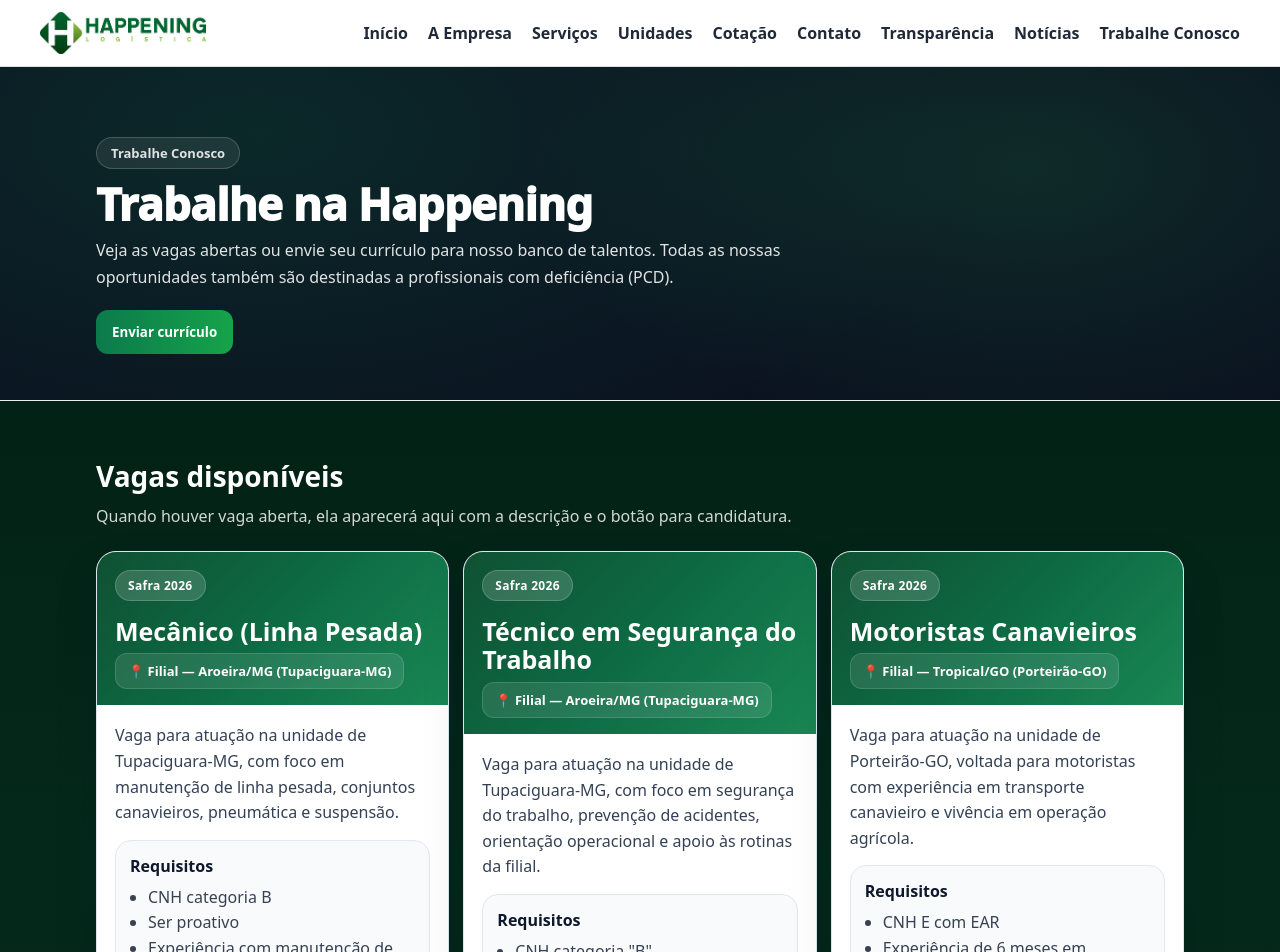
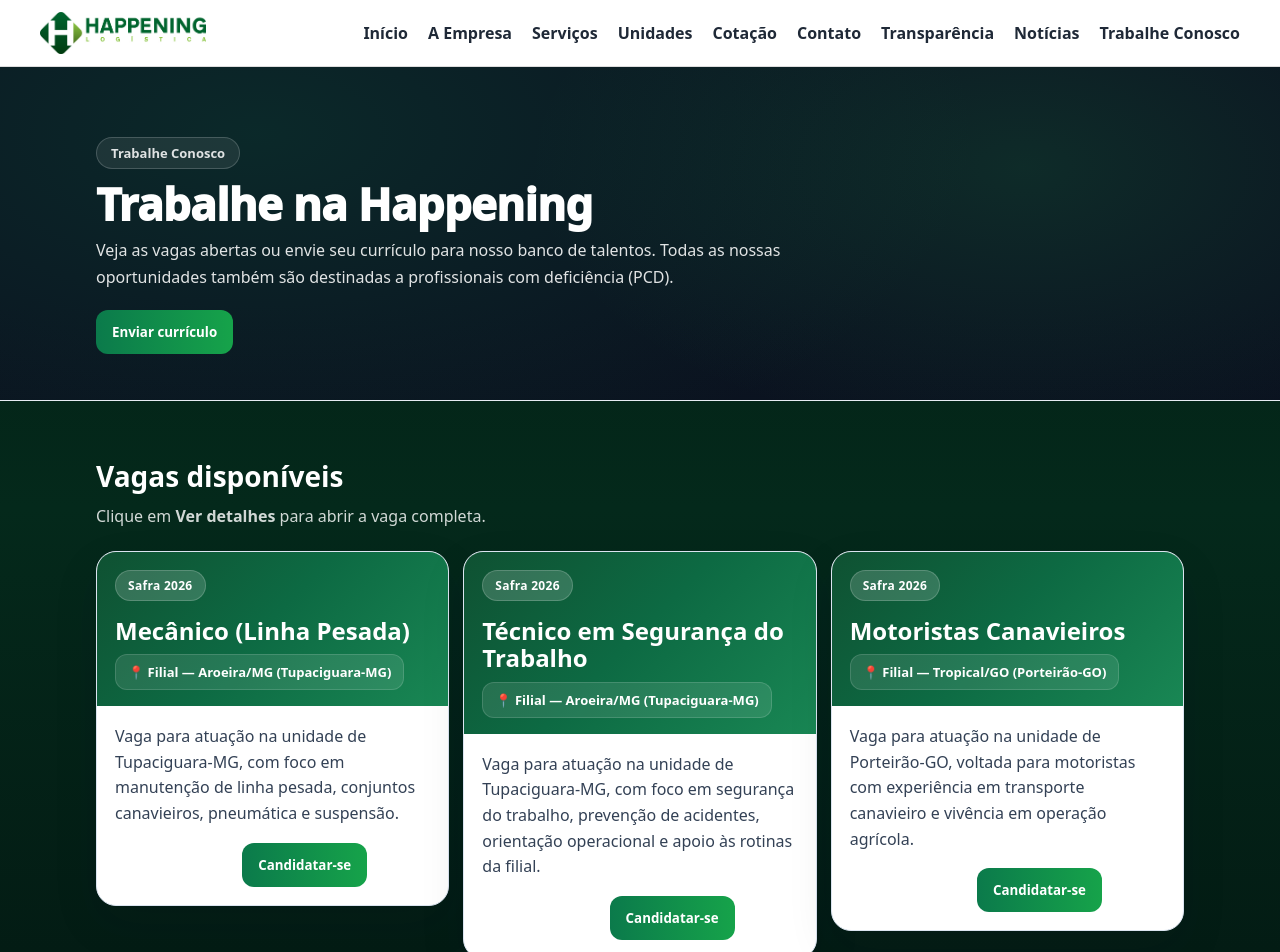
Before and after one commit to happeningti/site-happening, a Next.js app: page /trabalhe-conosco in a window 1280 px wide. Shown: the top 952 px of the page. Built offline with nearby package versions, Linux system fonts and the light colour scheme.

Commit message:
8 vagas de trabalho

```diff
--- a/app/trabalhe-conosco/page.tsx
+++ b/app/trabalhe-conosco/page.tsx
@@ -120,6 +120,68 @@ const VAGAS: Vaga[] = [
     pcd: false,
     ativa: true,
   },
+
+  // ===== VAGAS RESERVA / FUTURAS =====
+  {
+    id: "vaga-04",
+    titulo: "Nova vaga 04",
+    local: "Matriz — Sertãozinho/SP",
+    descricao: "Descrição da vaga 04.",
+    requisitos: ["Requisito 1", "Requisito 2"],
+    responsabilidades: ["Responsabilidade 1", "Responsabilidade 2"],
+    beneficios: ["Benefício 1", "Benefício 2"],
+    safra: "Safra 2026",
+    pcd: false,
+    ativa: false,
+  },
+  {
+    id: "vaga-05",
+    titulo: "Nova vaga 05",
+    local: "Filial — São Paulo/SP",
+    descricao: "Descrição da vaga 05.",
+    requisitos: ["Requisito 1", "Requisito 2"],
+    responsabilidades: ["Responsabilidade 1", "Responsabilidade 2"],
+    beneficios: ["Benefício 1", "Benefício 2"],
+    safra: "Safra 2026",
+    pcd: false,
+    ativa: false,
+  },
+  {
+    id: "vaga-06",
+    titulo: "Nova vaga 06",
+    local: "Filial — Santa Juliana/MG",
+    descricao: "Descrição da vaga 06.",
+    requisitos: ["Requisito 1", "Requisito 2"],
+    responsabilidades: ["Responsabilidade 1", "Responsabilidade 2"],
+    beneficios: ["Benefício 1", "Benefício 2"],
+    safra: "Safra 2026",
+    pcd: false,
+    ativa: false,
+  },
+  {
+    id: "vaga-07",
+    titulo: "Nova vaga 07",
+    local: "Filial — Aroeira/MG",
+    descricao: "Descrição da vaga 07.",
+    requisitos: ["Requisito 1", "Requisito 2"],
+    responsabilidades: ["Responsabilidade 1", "Responsabilidade 2"],
+    beneficios: ["Benefício 1", "Benefício 2"],
+    safra: "Safra 2026",
+    pcd: false,
+    ativa: false,
+  },
+  {
+    id: "vaga-08",
+    titulo: "Nova vaga 08",
+    local: "Filial — Tropical/GO",
+    descricao: "Descrição da vaga 08.",
+    requisitos: ["Requisito 1", "Requisito 2"],
+    responsabilidades: ["Responsabilidade 1", "Responsabilidade 2"],
+    beneficios: ["Benefício 1", "Benefício 2"],
+    safra: "Safra 2026",
+    pcd: false,
+    ativa: false,
+  },
 ];
 
 type PcdTipo =
@@ -163,6 +225,7 @@ const initialForm = (
 export default function TrabalheConoscoPage() {
   const [open, setOpen] = useState(false);
   const [vagaSelecionada, setVagaSelecionada] = useState<Vaga | null>(null);
+  const [vagaExpandida, setVagaExpandida] = useState<string | null>(null);
 
   const [form, setForm] = useState<FormState>(initialForm());
   const [status, setStatus] = useState<
@@ -202,6 +265,10 @@ export default function TrabalheConoscoPage() {
     setOpen(false);
     setVagaSelecionada(null);
     setStatus({ type: "idle" });
+  }
+
+  function toggleDetalhes(id: string) {
+    setVagaExpandida((prev) => (prev === id ? null : id));
   }
 
   async function onSubmit(e: React.FormEvent<HTMLFormElement>) {
@@ -314,8 +381,7 @@ export default function TrabalheConoscoPage() {
             className="sectionDesc"
             style={{ color: "rgba(255,255,255,0.82)" }}
           >
-            Quando houver vaga aberta, ela aparecerá aqui com a descrição e o
-            botão para candidatura.
+            Clique em <strong>Ver detalhes</strong> para abrir a vaga completa.
           </p>
 
           {!hasVagas ? (
@@ -327,8 +393,11 @@ export default function TrabalheConoscoPage() {
               </p>
             </div>
           ) : (
-            <div className="grid3" style={{ alignItems: "stretch" }}>
-              {vagasAtivas.map((v) => (
+            <div className="grid3" style={{ alignItems: "start" }}>
+              {vagasAtivas.map((v) => {
+                const expandida = vagaExpandida === v.id;
+
+                return (
                   <div
                     key={v.id}
                     className="card"
@@ -340,7 +409,7 @@ export default function TrabalheConoscoPage() {
                       boxShadow: "0 18px 45px rgba(15, 23, 42, 0.10)",
                       display: "flex",
                       flexDirection: "column",
-                    height: "100%",
+                      transition: "all .2s ease",
                     }}
                   >
                     <div
@@ -379,29 +448,12 @@ export default function TrabalheConoscoPage() {
                         ) : (
                           <div />
                         )}
-
-                      {v.pcd ? (
-                        <div
-                          style={{
-                            display: "inline-flex",
-                            alignItems: "center",
-                            padding: "6px 12px",
-                            borderRadius: 999,
-                            background: "#ecfdf5",
-                            color: "#0f766e",
-                            fontSize: 12,
-                            fontWeight: 800,
-                          }}
-                        >
-                          Vaga também para PCD
-                        </div>
-                      ) : null}
                       </div>
 
                       <h3
                         style={{
-                        margin: "16px 0 8px",
-                        fontSize: 25,
+                          margin: "16px 0 10px",
+                          fontSize: 24,
                           lineHeight: 1.15,
                           color: "#fff",
                         }}
@@ -432,7 +484,6 @@ export default function TrabalheConoscoPage() {
                         display: "flex",
                         flexDirection: "column",
                         gap: 14,
-                      flex: 1,
                         color: "#0f172a",
                       }}
                     >
@@ -440,6 +491,33 @@ export default function TrabalheConoscoPage() {
                         {v.descricao}
                       </p>
 
+                      <div
+                        style={{
+                          display: "flex",
+                          gap: 10,
+                          flexWrap: "wrap",
+                          marginTop: 2,
+                        }}
+                      >
+                        <button
+                          type="button"
+                          className="btn btnSoft"
+                          onClick={() => toggleDetalhes(v.id)}
+                        >
+                          {expandida ? "Ocultar detalhes" : "Ver detalhes"}
+                        </button>
+
+                        <button
+                          className="btn btnPrimary"
+                          type="button"
+                          onClick={() => abrirModalParaVaga(v)}
+                        >
+                          Candidatar-se
+                        </button>
+                      </div>
+
+                      {expandida ? (
+                        <>
                           {v.requisitos?.length ? (
                             <div
                               style={{
@@ -541,26 +619,12 @@ export default function TrabalheConoscoPage() {
                               </ul>
                             </div>
                           ) : null}
-
-                    <div
-                      style={{
-                        marginTop: "auto",
-                        display: "flex",
-                        gap: 10,
-                        flexWrap: "wrap",
-                      }}
-                    >
-                      <button
-                        className="btn btnPrimary"
-                        type="button"
-                        onClick={() => abrirModalParaVaga(v)}
-                      >
-                        Candidatar-se
-                      </button>
+                        </>
+                      ) : null}
                     </div>
                   </div>
-                </div>
-              ))}
+                );
+              })}
             </div>
           )}
         </div>
```
Lines whose indentation alone changed are shown as unchanged.
